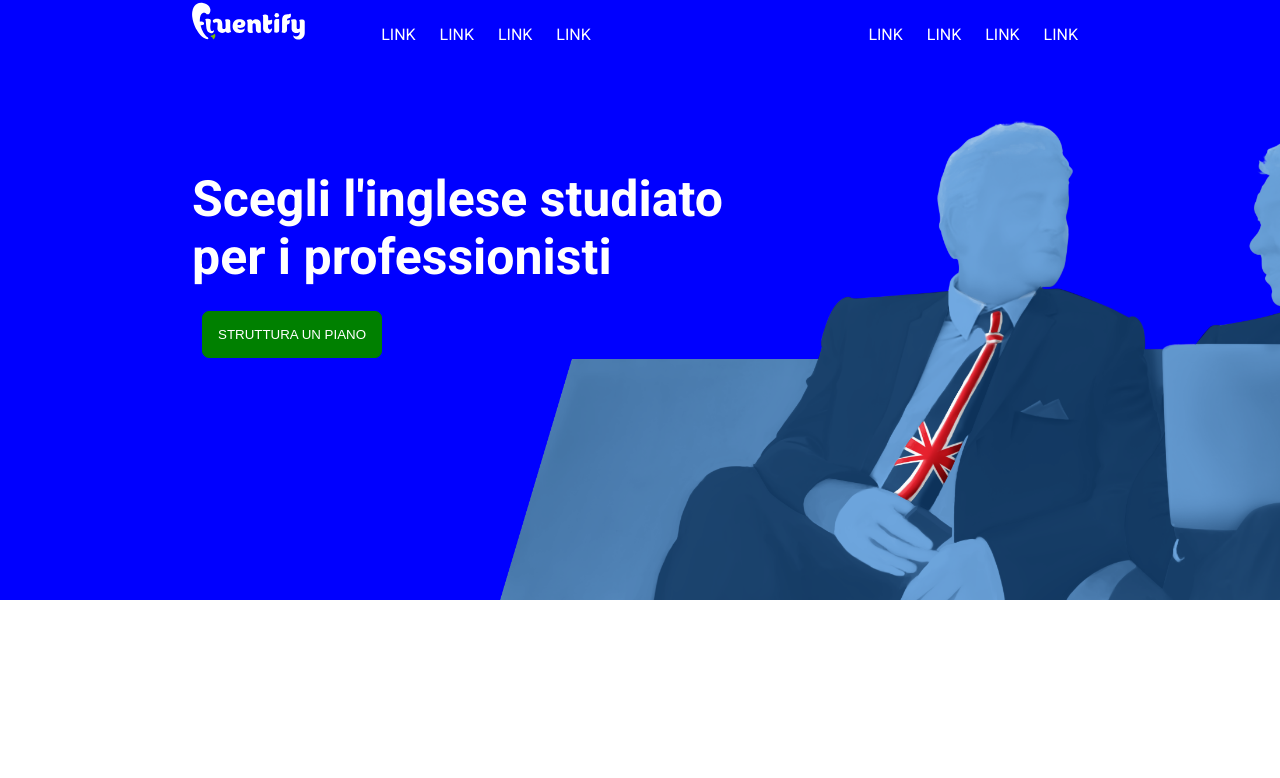
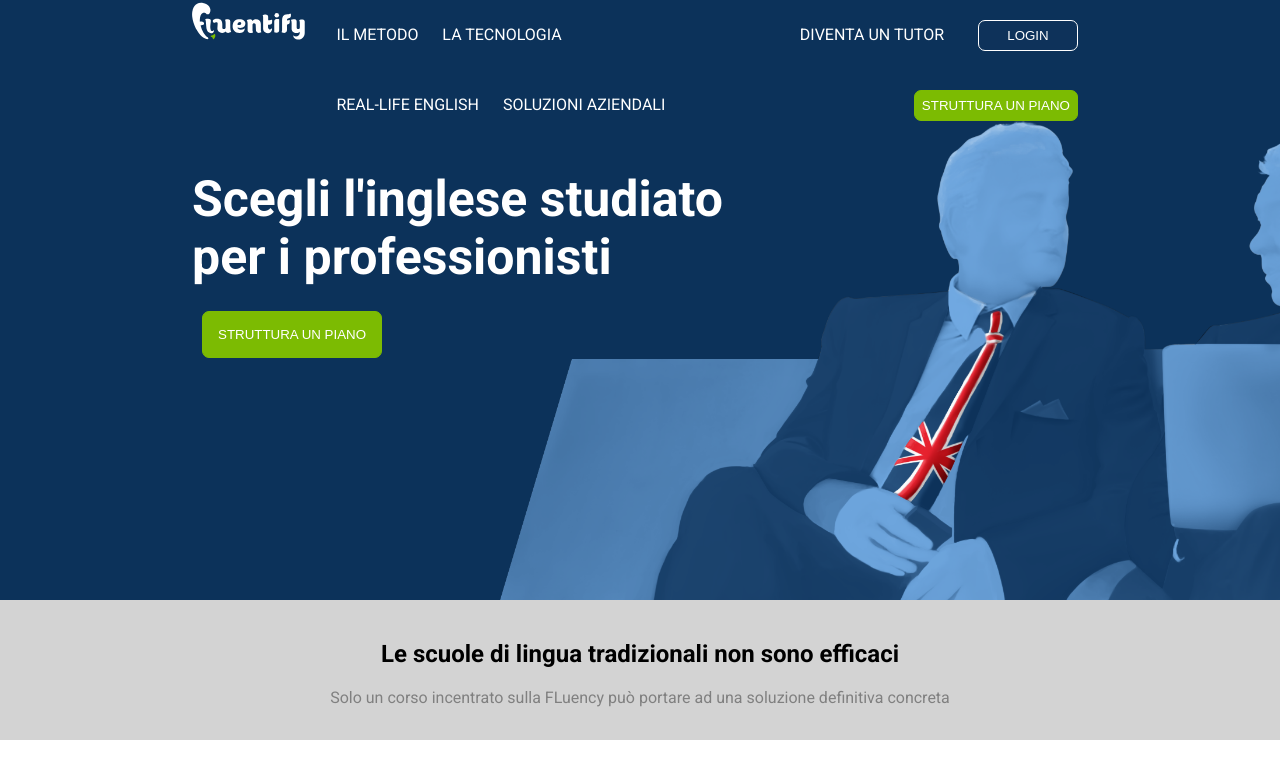
Before and after one commit to Danilo-P-git/htmlcss-fluentify, a plain HTML site: page index.html in a window 1280 px wide. Shown: the top 778 px of the page. Drawn offline with Linux system fonts and the light colour scheme.

Commit message:
Header done
subtitle

```diff
--- a/css/style.css
+++ b/css/style.css
@@ -4,15 +4,25 @@
   padding: 0;
 
 }
+
 body {
-  position: relative;
   font-family: 'Roboto', sans-serif;
 }
+/* Header */
+
 header {
+  position: relative;
 
   height: 600px;
-  background-color: blue;
+  background-color: #0c325a;
 }
+
+header::after {
+  content: "";
+  display: block;
+  clear: both;
+}
+
 #background {
   width: 100% ;
   height: 80%;
@@ -24,6 +34,7 @@ header {
   left: 500px;
 
 }
+
 .container {
   width: 70%;
   margin: auto;
@@ -39,11 +50,11 @@ header {
 }
 .logo {
   float:left;
-  width: 20%;
+  width: 15%;
 }
 .nav-left {
   float:left;
-  width: 40%;
+  width: 45%;
 }
 
 .nav-right {
@@ -52,36 +63,80 @@ header {
   text-align:right;
 
 }
+
+.nav-right #plan {
+  margin-top: 15px;
+  margin-left: 10px;
+  padding: 7px;
+  background-color: #7cbb02;
+  border: 1px solid #7cbb02;
+  border-radius: 7px;
+  color: #fff;
+}
+
+#login {
+  width: 100px;
+  margin-top: 15px;
+  margin-left: 10px;
+  padding: 7px;
+  background-color: #0e325a;
+  border: 1px solid #fff;
+  border-radius: 7px;
+  color: #fff;
+}
+
 .menu {
   list-style: none;
 
 }
+
 .menu li {
   display: inline-block;
 }
+
 .top li {
   margin: 0 10px;
 }
+
 .top li a {
   color: #fff;
   text-transform: uppercase;
   text-decoration: none;
 }
+
 .banner {
   width: 70%;
   margin: auto;
   margin-top: 100px;
 }
+
 .banner h1 {
   font-size: 50px;
   color: #fff;
 }
+
 .banner button {
   margin-top: 25px;
   margin-left: 10px;
   padding: 15px;
-  background-color: green;
-  border: 1px solid green;
+  background-color: #7cbb02;
+  border: 1px solid #7cbb02;
   border-radius: 7px;
-  color: white;
+  color: #fff;
 }
+
+/* /Header */
+
+.sub-title {
+  height: 140px;
+  text-align: center;
+  background-color: #d3d3d3;
+}
+.sub-title h2 {
+  padding-top: 40px;
+  padding-bottom: 20px;
+
+}
+.sub-title p {
+  color: #808080;
+}
--- a/index.html
+++ b/index.html
@@ -15,18 +15,17 @@
         </div>
         <nav class="nav-left">
           <ul class="menu">
-            <li><a href="#">link</a></li>
-            <li><a href="#">link</a></li>
-            <li><a href="#">link</a></li>
-            <li><a href="#">link</a></li>
+            <li><a href="#">Il metodo</a></li>
+            <li><a href="#">la tecnologia</a></li>
+            <li><a href="#">real-life english</a></li>
+            <li><a href="#">soluzioni aziendali</a></li>
           </ul>
         </nav>
         <nav class="nav-right">
           <ul class="menu">
-            <li><a href="#">link</a></li>
-            <li><a href="#">link</a></li>
-            <li><a href="#">link</a></li>
-            <li><a href="#">link</a></li>
+            <li><a href="#">DIVENTA UN TUTOR</a></li>
+            <li> <button id="login" type="button" name="login">LOGIN</button> </li>
+            <li><button id="plan" type="button" name="button">STRUTTURA UN PIANO</button></li>
           </ul>
         </nav>
       </div>
@@ -43,9 +42,13 @@
     <!-- Intestazione -->
     <!-- Corpo -->
     <main>
-      <section>
+      <!-- subtitle -->
+      <section class="sub-title">
+        <h2>Le scuole di lingua tradizionali non sono efficaci</h2>
+        <p>Solo un corso incentrato sulla FLuency può portare ad una soluzione definitiva concreta</p>
+      </section>
+      <!-- subtitle -->
 
-      </section>
     </main>
     <!-- Corpo -->
     <!-- footer -->
```
